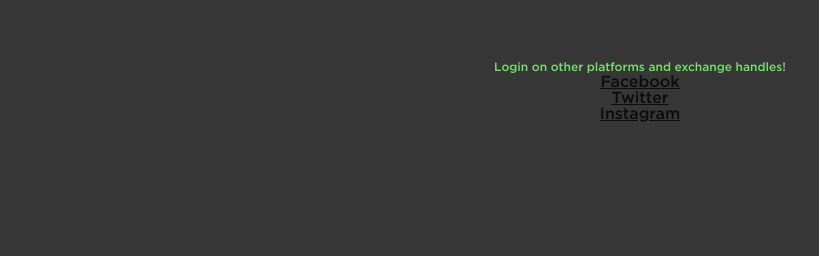
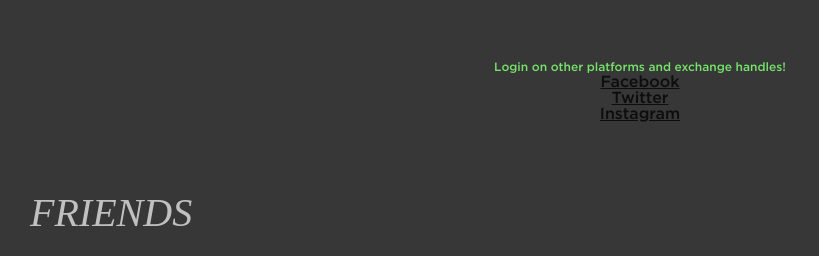
Before and after one commit to UCR-Senior-Design/course-project-good-team, a Flask app: template templates/friends.html in a window 1280 px wide. Shown: the part 544-800 px from the top of the page, without its empty margins (0-819 px from the left). Run offline with Flask 3, Linux system fonts and the light colour scheme; the template is opened without the code that fills it: most values are stand-ins (such as "Sample title", 1, 10 or a date in 2020); grey boxes marked "Sample" are stand-in pictures.

Commit message:
Adding footers to each page

```diff
--- a/static/css/friends_styles.css
+++ b/static/css/friends_styles.css
@@ -29,6 +29,18 @@ table td.centered-text {
 
 body {
   text-align: center; /* Center the content horizontally */
+}
+
+.page-marker{
+  display: flex;
+  color: #ffffffaf;
+  font-family: Winter;
+  font-size: 40px;
+  margin-left: 30px;
+  margin-bottom: 20px;
+  font-style: italic;
+  position: fixed;
+  bottom: 0;
 }
 
 .centered-text {
--- a/templates/friends.html
+++ b/templates/friends.html
@@ -158,10 +158,9 @@
                 document.getElementById('username').textContent = username;
             };
         </script>
-        <script>
-            function logout() {
-                window.location.href = '/logout'; // Redirects to the logout route
-            }
-            </script>
+
+    <div class = "page-marker">
+        <footer>FRIENDS</footer>
+    </div>
     </body>
 </html>
```
Also changed, not shown: static/css/about_styles.css (+12 -0 lines), templates/about.html (+4 -6 lines), templates/stats.html (+4 -5 lines).
